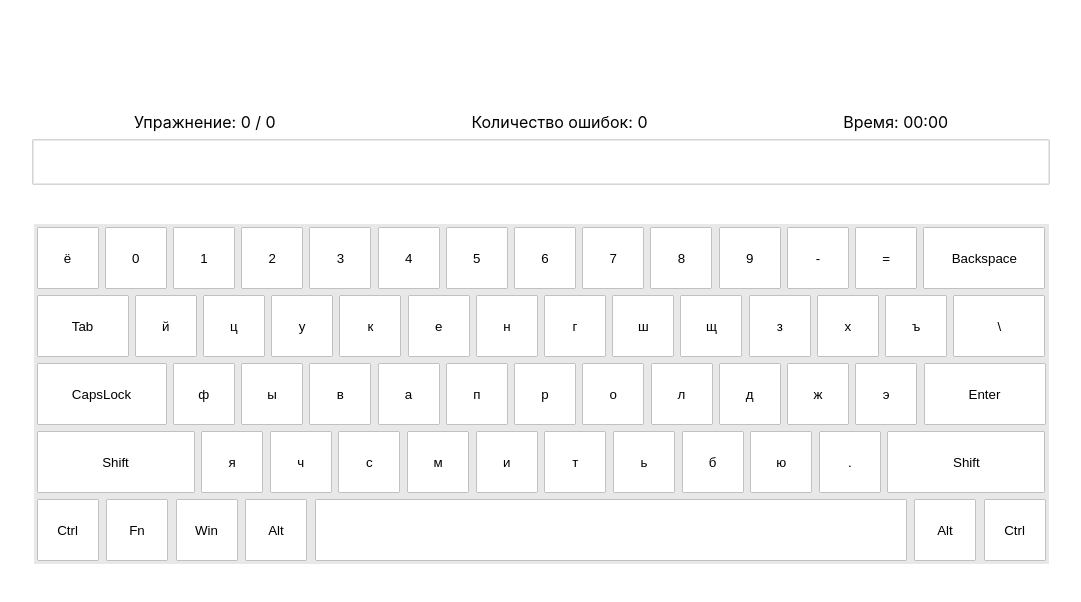
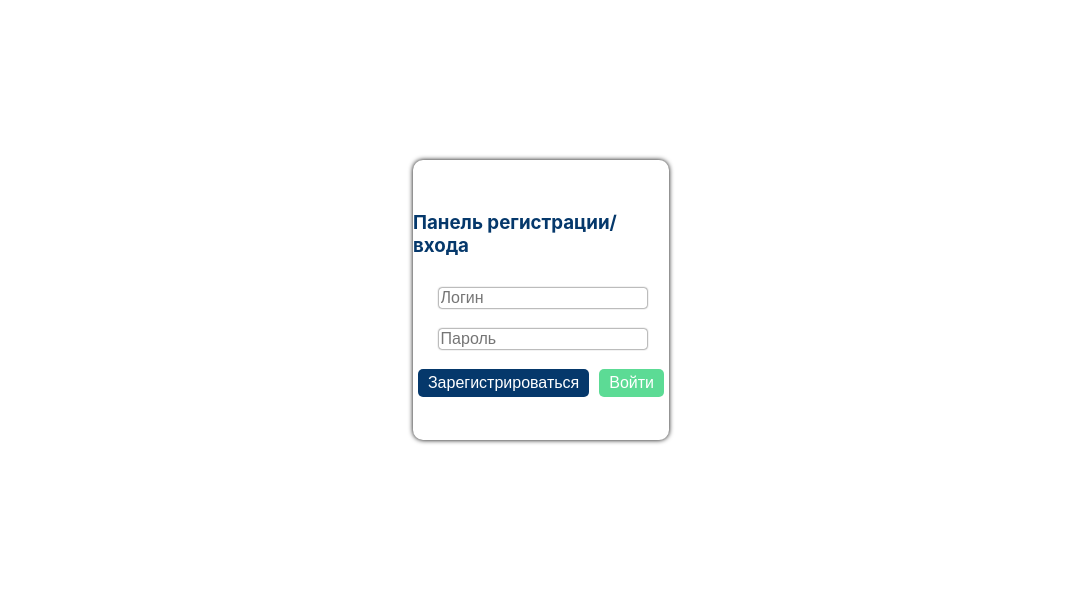
Before and after one commit to FrontiMaxim/keyboard-trainer, a React (Create React App) app: page / in a window 1280 px wide. Shown: the top 602 px of the page, without its empty margins (99-1180 px from the left). Built offline with nearby package versions, Linux system fonts and the light colour scheme.

Commit message:
Created PanelInput

```diff
--- a/src/App.jsx
+++ b/src/App.jsx
@@ -1,6 +1,7 @@
 import React from "react";
 import ConstructorLevel from "./components/ConstructorLevel/ConstructorLevel";
 import ConstructorTask from "./components/ConstructorTask/ConstructorTask";
+import PanelInput from "./components/PanelInput/PanelInput";
 import Trainer from "./pages/Trainer/Trainer";
 
 
@@ -8,7 +9,7 @@ import Trainer from "./pages/Trainer/Trainer";
 function App() {
   return (
     <div className="App">
-      <Trainer />
+      <PanelInput />
     </div>
   );
 }
--- /dev/null
+++ b/src/components/PanelInput/PanelInput.css
@@ -0,0 +1,56 @@
+.panel_input {
+    width: 20vw;
+    height: 35vh;
+    display: flex;
+    flex-direction: column;
+    align-items: center;
+    justify-content: center;
+    margin: 20vh auto 0 auto;
+    box-shadow: 0 0 5px #000;
+    border-radius: 10px;
+}
+
+.panel_input h3 {
+    color:#05386B;
+    margin-bottom: 30px;
+}
+
+.panel_input label {
+    width: 80%;
+    margin-bottom: 20px;
+}
+
+.panel_input input:not([type=submit]) {
+    width: 100%;
+    border: none;
+    box-shadow: 0 0 2px #000;
+    border-radius: 3px;
+    outline: none;
+    font-size: 16px;
+}
+
+.panel_input_submits {
+    margin-bottom: 10px;
+}
+
+.panel_input_submits input {
+    cursor: pointer;
+    border: none;
+    color: white;
+    padding: 5px 10px;
+    border-radius: 5px;
+    font-size: 16px;
+}
+
+.panel_input_submits input:hover {
+    box-shadow: 0 0 4px #000;
+}
+
+.panel_input_submits_registration {
+    background-color: #05386B;
+    margin-right: 10px;
+}
+
+.panel_input_submits_input {
+    background-color: #5cdb95;
+}
--- /dev/null
+++ b/src/components/PanelInput/PanelInput.jsx
@@ -0,0 +1,59 @@
+import React from "react";
+import { useState } from "react";
+import { useForm } from "react-hook-form";
+
+import {restrictions} from "./restrictions";
+import './PanelInput.css';
+
+const {minLengthLogin, maxLengthLogin, minLengthPassword, maxLengthPassword} = restrictions;
+
+function PanelInput() {
+
+  const {register, handleSubmit} = useForm();
+
+  const onSubmit = data => console.log(data);
+
+  const [isRegistration, setIsRegistration] = useState(false);
+  const [isError, setIsError] = useState(false);
+  const [message, setMessage] = useState('message');
+
+
+  return (
+    <form className="panel_input" onSubmit={handleSubmit(onSubmit)}>
+      <h3>Панель регистрации/входа</h3>
+      <label htmlFor="login">
+          <input
+              id="login"
+              type="text"
+              placeholder="Логин"
+              minLength={minLengthLogin}
+              maxLength={maxLengthLogin}
+              {...register("login")}
+          />
+      </label>
+      <label htmlFor="password">
+          <input
+              id="password"
+              type="password"
+              placeholder="Пароль"
+              minLength={minLengthPassword}
+              maxLength={maxLengthPassword}
+              {...register("password")}
+          />
+      </label>
+      <div className="panel_input_submits">
+          <input className="panel_input_submits_registration" type="submit" value="Зарегистрироваться"/>
+          <input className="panel_input_submits_input" type="submit" value="Войти"/>
+      </div>
+
+      {
+        (isError || isRegistration)  &&
+        <div style={{color: isError ? 'red': 'green'}}>
+          {message}
+        </div>
+      }
+    </form>
+  )
+}
+
+export default PanelInput;
--- /dev/null
+++ b/src/components/PanelInput/restrictions.js
@@ -0,0 +1,6 @@
+export const restrictions = {
+   minLengthLogin: 2,
+   maxLengthLogin: 10,
+   minLengthPassword: 6,
+   maxLengthPassword: 8
+};
```
